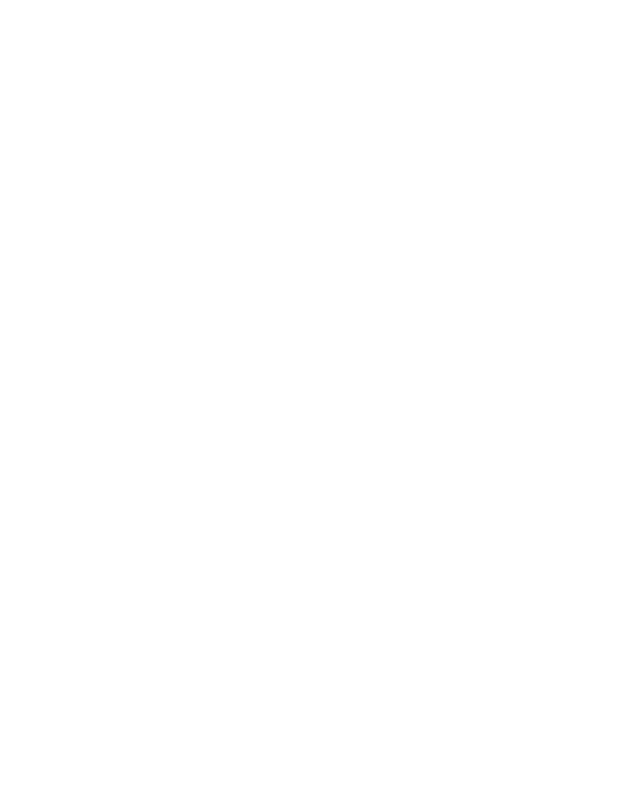
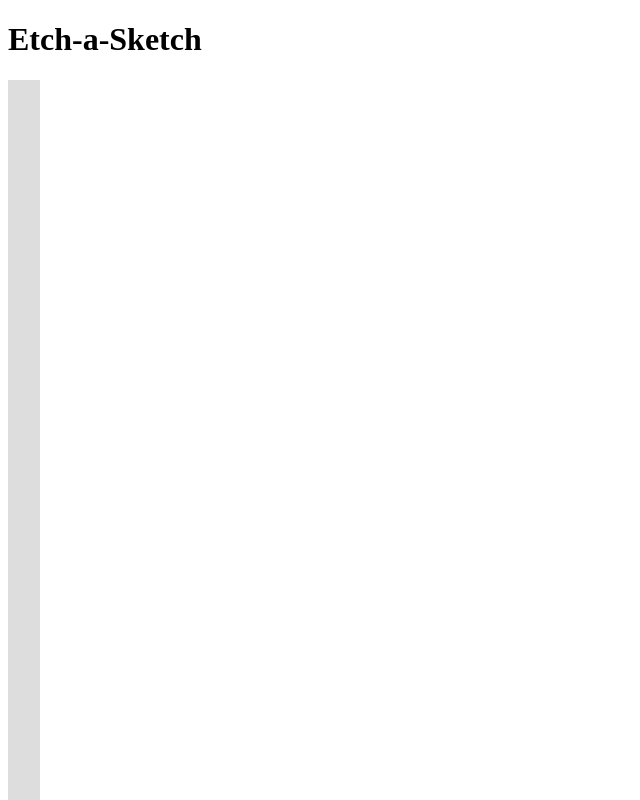
Before and after one commit to Mmolokii/Etch-a-Sketch, a plain HTML site: page index.html in a window 1280 px wide. Shown: the top 800 px of the page, without its empty margins (0-640 px from the left). Drawn offline with Linux system fonts and the light colour scheme.

Commit message:
Adding the logic to create the grid

```diff
--- a/index.html
+++ b/index.html
@@ -8,6 +8,8 @@
     <script src="script.js" defer></script>
 </head>
 <body>
+    <h1 >Etch-a-Sketch</h1>
+    <div id="container" class="container"></div>
 
 </body>
 </html>
--- a/script.js
+++ b/script.js
@@ -0,0 +1,24 @@
+const container = document.getElementById("container");
+
+function createGrid(size){
+    container.innerHTML = ''; // clear the existing container
+    container.style.display = 'flex';
+    container.style.flexWrap = 'wrap';
+    container.style.width = '960px';
+    container.style.height = '960px';
+
+    //creating the squares
+    const squareSize = 960 / size;
+    for(let i = 0; i < size; i++){
+        const square = document.createElement('div');
+        square.style.width = squareSize;
+        square.style.height = squareSize;
+        square.style.border = '1px solid #ddd'
+        square.addEventListener("mouseover", () => {
+
+        });
+        container.appendChild(square);
+    }
+}
+
+createGrid(16);
```
